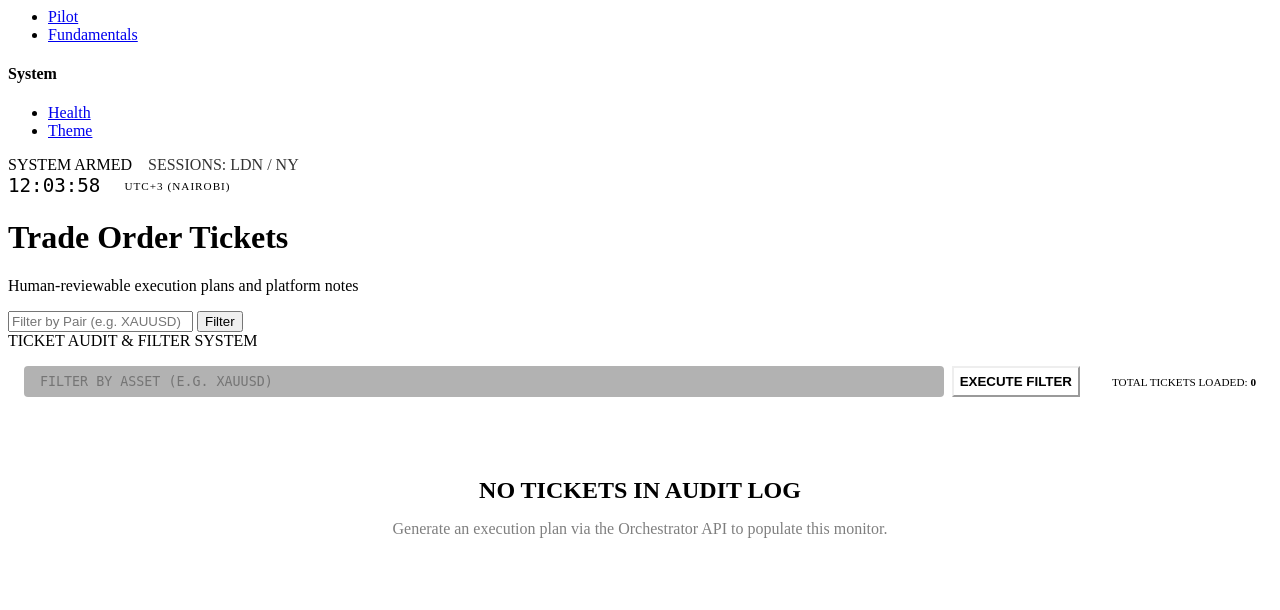
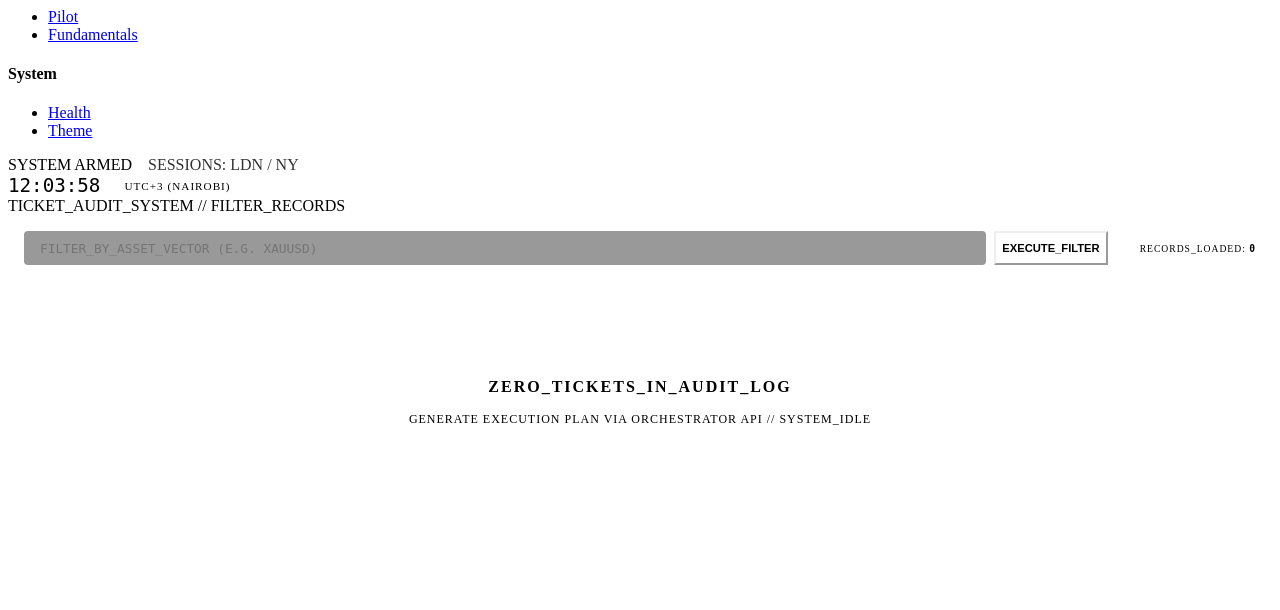
Before and after one commit to abuok/TH-TRADING-SYSTEM, a FastAPI app: template services/dashboard/templates/tickets.html in a window 1280 px wide. Shown: the part 300-910 px from the top of the page. After the commit the page ends 725 px from the top, so only its background shows below. Run offline with FastAPI, Linux system fonts and the light colour scheme; the template is opened without the code that fills it, so the values that code supplies are empty.

Commit message:
feat: add tickets dashboard page with filtering, detailed ticket views, and status indicators.

```diff
--- a/services/dashboard/templates/tickets.html
+++ b/services/dashboard/templates/tickets.html
@@ -1,144 +1,141 @@
 {% extends "base.html" %}
 
 {% block content %}
-<div class="header-section">
-    <div class="header-title">
-        <h1>Trade Order Tickets</h1>
-        <p>Human-reviewable execution plans and platform notes</p>
-    </div>
-    <div class="header-clock">
-        <form action="/dashboard/tickets" method="get" class="util-5fa1c6">
-            <input type="text" name="pair" placeholder="Filter by Pair (e.g. XAUUSD)" value="{{ selected_pair or '' }}"
-                class="util-922919">
-            <button type="submit" class="btn btn-primary util-0cf5a0">Filter</button>
-        </form>
-    </div>
-</div>
-
 <div class="hud-grid">
     <!-- Search & Filter Monitor -->
     <div class="hud-panel glass-panel col-span-12" data-hud-corner="top-left">
         <header class="hud-panel-header">
-            <div class="hud-panel-title">TICKET AUDIT & FILTER SYSTEM</div>
+            <div class="hud-panel-title">TICKET_AUDIT_SYSTEM // FILTER_RECORDS</div>
         </header>
-        <div style="padding: 1rem; display: flex; gap: 2rem; align-items: center;">
+        <div
+            style="padding: 1rem; display: flex; gap: 2rem; align-items: center; border-bottom: 1px solid rgba(255,255,255,0.05);">
             <form action="/dashboard/tickets" method="get" style="display: flex; gap: 0.5rem; flex-grow: 1;">
-                <input type="text" name="pair" placeholder="FILTER BY ASSET (E.G. XAUUSD)"
+                <input type="text" name="pair" placeholder="FILTER_BY_ASSET_VECTOR (E.G. XAUUSD)"
                     value="{{ selected_pair or '' }}"
-                    style="background: rgba(0,0,0,0.3); border: 1px solid var(--border-color); color: var(--text-main); padding: 0.5rem 1rem; border-radius: 4px; flex-grow: 1; font-family: monospace;">
+                    style="background: rgba(0,0,0,0.4); border: 1px solid var(--border-main); color: var(--text-main); padding: 0.6rem 1rem; border-radius: 4px; flex-grow: 1; font-family: monospace; font-size: 0.8rem; outline: none; border-left: 2px solid var(--accent-cyan);">
                 <button type="submit" class="btn btn-primary"
-                    style="background: var(--accent-cyan); border-color: var(--accent-cyan); color: #000; font-weight: 700;">EXECUTE
-                    FILTER</button>
+                    style="background: var(--accent-cyan); border-color: var(--accent-cyan); color: #000; font-weight: 900; font-size: 0.7rem;">EXECUTE_FILTER</button>
             </form>
-            <div style="font-size: 0.7rem; color: var(--text-muted); text-transform: uppercase;">
-                TOTAL TICKETS LOADED: <span style="color: var(--accent-yellow); font-weight: 700;">{{ tickets|length if
-                    tickets else 0 }}</span>
+            <div style="font-size: 0.6rem; color: var(--text-muted); text-transform: uppercase; letter-spacing: 1px;">
+                RECORDS_LOADED: <span style="color: var(--accent-yellow); font-weight: 900; font-family: monospace;">{{
+                    tickets|length if tickets else 0 }}</span>
             </div>
         </div>
     </div>
 
     {% if not tickets %}
-    <div class="hud-panel glass-panel col-span-12" style="padding: 4rem; text-align: center;">
-        <div style="font-size: 1.5rem; color: var(--accent-pink); font-weight: 800; margin-bottom: 1rem;">NO TICKETS IN
-            AUDIT LOG</div>
-        <div style="color: var(--text-muted); opacity: 0.5;">Generate an execution plan via the Orchestrator API to
-            populate this monitor.</div>
+    <div class="hud-panel glass-panel col-span-12" style="padding: 6rem; text-align: center;">
+        <div
+            style="font-size: 1rem; color: var(--accent-pink); font-weight: 900; margin-bottom: 1rem; letter-spacing: 2px;">
+            ZERO_TICKETS_IN_AUDIT_LOG</div>
+        <div style="color: var(--text-muted); font-size: 0.75rem; letter-spacing: 1px;">GENERATE EXECUTION PLAN VIA
+            ORCHESTRATOR API // SYSTEM_IDLE</div>
     </div>
     {% else %}
     {% for ticket in tickets %}
     <div class="hud-panel glass-panel col-span-12"
         data-hud-corner="{% if loop.last %}bottom-left{% else %}none{% endif %}"
-        style="border-left: 4px solid {{ 'var(--accent-green)' if ticket.status != 'BLOCKED' else 'var(--accent-pink)' }}; margin-bottom: 1rem;">
-        <header class="hud-panel-header">
+        style="border-left: 4px solid {{ 'var(--accent-green)' if ticket.status != 'BLOCKED' else 'var(--accent-pink)' }}; margin-bottom: 1.5rem; padding: 0;">
+        <header class="hud-panel-header" style="background: rgba(0,0,0,0.2);">
             <div style="display: flex; gap: 1rem; align-items: center;">
-                <div class="hud-panel-title">{{ ticket.pair }} // {{ ticket.direction }}</div>
-                <span class="badge {{ 'badge-success' if ticket.status != 'BLOCKED' else 'badge-danger' }}">{{
-                    ticket.status }}</span>
+                <div style="font-weight: 900; font-size: 1.25rem; color: var(--text-main);">{{ ticket.pair }} // {{
+                    ticket.direction }}</div>
+                <span class="badge"
+                    style="background: {{ 'rgba(39, 174, 96, 0.1)' if ticket.status != 'BLOCKED' else 'rgba(235, 47, 150, 0.1)' }}; color: {{ 'var(--accent-green)' if ticket.status != 'BLOCKED' else 'var(--accent-pink)' }}; border: 1px solid {{ 'var(--accent-green)' if ticket.status != 'BLOCKED' else 'var(--accent-pink)' }}; font-size: 0.55rem; font-weight: 900;">STATUS:
+                    {{ ticket.status }}</span>
 
                 {% if ticket.hindsight_status == 'DONE' and ticket.hindsight_outcome_label %}
-                {% set hs_class = '' %}
                 {% set hs_color = 'var(--text-muted)' %}
                 {% if ticket.hindsight_outcome_label == 'WIN' %}{% set hs_color = 'var(--accent-green)' %}
                 {% elif ticket.hindsight_outcome_label == 'LOSS' %}{% set hs_color = 'var(--accent-pink)' %}
                 {% elif ticket.hindsight_outcome_label == 'BE' %}{% set hs_color = 'var(--accent-yellow)' %}
                 {% endif %}
                 <span class="badge"
-                    style="border: 1px solid {{ hs_color }}; color: {{ hs_color }}; background: transparent;">
+                    style="border: 1px solid {{ hs_color }}; color: {{ hs_color }}; background: transparent; font-size: 0.55rem; font-weight: 900;">
                     HINDSIGHT: {{ ticket.hindsight_outcome_label }}
                     {% if ticket.hindsight_realized_r %}({{ "{:+.2f}".format(ticket.hindsight_realized_r) }}R){% endif
                     %}
                 </span>
                 {% endif %}
             </div>
-            <div style="font-family: monospace; font-size: 0.7rem; color: var(--text-muted);">
-                ID: {{ ticket.ticket_id }} | {{ ticket.created_at.strftime('%Y-%m-%d %H:%M:%S') }} EAT
+            <div style="font-family: monospace; font-size: 0.6rem; color: var(--text-muted); opacity: 0.7;">
+                IDENT: {{ ticket.ticket_id }} // {{ ticket.created_at.strftime('%Y-%m-%d %H:%M:%S') }} EAT
             </div>
         </header>
 
-        <div class="hud-scroll-body" style="padding: 1rem;">
+        <div style="padding: 1.25rem;">
             {% if ticket.status == 'BLOCKED' %}
             <div
-                style="background: rgba(235, 47, 150, 0.1); border: 1px solid var(--accent-pink); padding: 0.75rem; border-radius: 4px; margin-bottom: 1rem; color: var(--accent-pink); font-size: 0.85rem;">
-                <strong>BLOCK REASON:</strong> {{ ticket.block_reason }}
+                style="background: rgba(235, 47, 150, 0.05); border: 1px solid var(--accent-pink); padding: 0.75rem; border-radius: 4px; margin-bottom: 1.25rem; color: var(--accent-pink); font-size: 0.75rem; font-family: monospace; font-weight: 900; letter-spacing: 0.5px;">
+                DIAGNOSTIC_BLOCK: {{ ticket.block_reason }}
             </div>
             {% endif %}
 
-            <div style="display: grid; grid-template-columns: 2fr 3fr; gap: 1.5rem;">
+            <div style="display: grid; grid-template-columns: 2fr 3fr; gap: 2rem;">
                 <!-- Params & Execution Result -->
                 <div>
                     <div
                         style="display: grid; grid-template-columns: repeat(3, 1fr); gap: 1rem; margin-bottom: 1.5rem;">
                         <div class="hud-scanline"
-                            style="background: rgba(0,0,0,0.2); padding: 0.5rem; border-radius: 2px; border: 1px solid rgba(255,255,255,0.05);">
-                            <div style="font-size: 0.6rem; color: var(--text-muted);">ENTRY ({{ ticket.entry_type }})
-                            </div>
-                            <div style="font-family: monospace; font-weight: 700;">{{ "%.5f" |
-                                format(ticket.entry_price) }}</div>
+                            style="background: rgba(0,0,0,0.25); border: 1px solid rgba(255,255,255,0.05); padding: 0.6rem;">
+                            <div style="font-size: 0.5rem; color: var(--text-muted); text-transform: uppercase;">
+                                ENTRY_({{ ticket.entry_type }})</div>
+                            <div
+                                style="font-family: monospace; font-weight: 900; font-size: 1rem; color: var(--text-main);">
+                                {{ "%.5f" | format(ticket.entry_price) }}</div>
                         </div>
                         <div class="hud-scanline"
-                            style="background: rgba(0,0,0,0.2); padding: 0.5rem; border-radius: 2px; border: 1px solid rgba(255,255,255,0.05);">
-                            <div style="font-size: 0.6rem; color: var(--accent-pink);">STOP LOSS</div>
-                            <div style="font-family: monospace; font-weight: 700; color: var(--accent-pink);">{{ "%.5f"
-                                | format(ticket.stop_loss) }}</div>
+                            style="background: rgba(235, 47, 150, 0.03); border: 1px solid rgba(235, 47, 150, 0.1); padding: 0.6rem;">
+                            <div style="font-size: 0.5rem; color: var(--accent-pink); text-transform: uppercase;">
+                                STOP_LOSS</div>
+                            <div
+                                style="font-family: monospace; font-weight: 900; font-size: 1rem; color: var(--accent-pink);">
+                                {{ "%.5f" | format(ticket.stop_loss) }}</div>
                         </div>
                         <div class="hud-scanline"
-                            style="background: rgba(0,0,0,0.2); padding: 0.5rem; border-radius: 2px; border: 1px solid rgba(255,255,255,0.05);">
-                            <div style="font-size: 0.6rem; color: var(--accent-green);">TP ({{ "%.1f" |
-                                format(ticket.rr_tp1) }}R)</div>
-                            <div style="font-family: monospace; font-weight: 700; color: var(--accent-green);">{{ "%.5f"
-                                | format(ticket.take_profit_1) }}</div>
+                            style="background: rgba(39, 174, 96, 0.03); border: 1px solid rgba(39, 174, 96, 0.1); padding: 0.6rem;">
+                            <div style="font-size: 0.5rem; color: var(--accent-green); text-transform: uppercase;">
+                                TARGET_({{ "%.1f" | format(ticket.rr_tp1) }}R)</div>
+                            <div
+                                style="font-family: monospace; font-weight: 900; font-size: 1rem; color: var(--accent-green);">
+                                {{ "%.5f" | format(ticket.take_profit_1) }}</div>
                         </div>
                     </div>
 
                     {% if ticket.broker_trade_id %}
                     <div
-                        style="background: rgba(86, 204, 242, 0.05); border: 1px solid rgba(86, 204, 242, 0.2); padding: 0.75rem; border-radius: 4px; display: flex; justify-content: space-between; align-items: center;">
+                        style="background: rgba(86, 204, 242, 0.05); border: 1px solid rgba(86, 204, 242, 0.2); padding: 1rem; border-radius: 4px; display: flex; justify-content: space-between; align-items: center; border-left: 3px solid var(--accent-cyan);">
                         <div>
-                            <div style="font-size: 0.8rem; font-weight: 800; color: var(--accent-cyan);">LIVE EXECUTION
-                                MATCHED</div>
-                            <div style="font-size: 0.65rem; color: var(--text-muted); font-family: monospace;">MT5 ID:
-                                {{ ticket.broker_trade_id }} | {{ ticket.executed_at.strftime('%H:%M:%S') if
-                                ticket.executed_at else 'TIME PENDING' }}</div>
+                            <div
+                                style="font-size: 0.75rem; font-weight: 900; color: var(--accent-cyan); letter-spacing: 1px;">
+                                MT5_EXECUTION_MATCHED</div>
+                            <div
+                                style="font-size: 0.6rem; color: var(--text-muted); font-family: monospace; margin-top: 0.2rem;">
+                                BROKER_ID: {{ ticket.broker_trade_id }} // {{ ticket.executed_at.strftime('%H:%M:%S') if
+                                ticket.executed_at else 'PENDING' }}</div>
                         </div>
                         {% if ticket.realized_r is not none %}
                         <div style="text-align: right;">
                             <div
-                                style="font-size: 1.25rem; font-weight: 800; color: {{ 'var(--accent-green)' if ticket.realized_r >= 0 else 'var(--accent-pink)' }}; line-height: 1;">
+                                style="font-size: 1.5rem; font-weight: 900; color: {{ 'var(--accent-green)' if ticket.realized_r >= 0 else 'var(--accent-pink)' }}; line-height: 1;">
                                 {{ "{:+.2f}".format(ticket.realized_r) }}R</div>
-                            <div style="font-size: 0.6rem; color: var(--text-muted); text-transform: uppercase;">
-                                REALIZED</div>
+                            <div
+                                style="font-size: 0.55rem; color: var(--text-muted); text-transform: uppercase; font-weight: 800; opacity: 0.7;">
+                                REALIZED_VAL</div>
                         </div>
                         {% endif %}
                     </div>
                     {% endif %}
 
                     <div
-                        style="margin-top: 1rem; display: flex; justify-content: space-between; align-items: center; background: rgba(0,0,0,0.1); padding: 0.5rem 1rem; border-radius: 4px;">
-                        <div style="font-size: 0.8rem; font-weight: 700; color: var(--text-main);">{{ ticket.lot_size }}
-                            LOTS</div>
-                        <div style="font-size: 0.75rem; color: var(--text-muted);">RISK: <span
-                                style="color: var(--accent-yellow); font-weight: 700;">${{ ticket.risk_usd }}</span> ({{
-                            ticket.risk_pct }}%)</div>
+                        style="margin-top: 1rem; display: flex; justify-content: space-between; align-items: center; background: rgba(0,0,0,0.2); padding: 0.75rem 1rem; border-radius: 4px; border: 1px solid rgba(255,255,255,0.03);">
+                        <div
+                            style="font-size: 0.9rem; font-weight: 900; color: var(--text-main); font-family: monospace;">
+                            {{ ticket.lot_size }} LOTS</div>
+                        <div style="font-size: 0.7rem; color: var(--text-muted); font-weight: 700;">TOTAL_RISK: <span
+                                style="color: var(--accent-yellow); font-family: monospace;">${{ ticket.risk_usd
+                                }}</span> // <span style="color: var(--accent-yellow); font-family: monospace;">{{
+                                ticket.risk_pct }}%</span></div>
                     </div>
                 </div>
 
@@ -146,17 +143,18 @@
                 <div>
                     {% if ticket.status == 'APPROVED' %}
                     <div id="prep-panel-{{ ticket.ticket_id }}"
-                        style="background: rgba(39, 174, 96, 0.03); border: 1px solid rgba(39, 174, 96, 0.2); border-radius: 4px; padding: 0.75rem; margin-bottom: 1rem;">
+                        style="background: rgba(39, 174, 96, 0.03); border: 1px solid rgba(39, 174, 96, 0.2); border-radius: 4px; padding: 0.75rem; margin-bottom: 1.25rem;">
                         <div
-                            style="display: flex; justify-content: space-between; align-items: center; margin-bottom: 0.5rem; border-bottom: 1px solid rgba(255,255,255,0.05); padding-bottom: 0.25rem;">
-                            <div style="font-size: 0.8rem; font-weight: 800; color: var(--accent-green);">EXECUTION PREP
-                                ACTIVE</div>
+                            style="display: flex; justify-content: space-between; align-items: center; margin-bottom: 0.5rem; border-bottom: 1px solid rgba(255,255,255,0.05); padding-bottom: 0.4rem;">
+                            <div style="font-size: 0.75rem; font-weight: 900; color: var(--accent-green);">
+                                EXECUTION_PREP_ACTIVE</div>
                             <span id="timer-{{ ticket.ticket_id }}" class="badge"
-                                style="font-size: 0.6rem; border: 1px solid var(--accent-yellow); color: var(--accent-yellow);">LOADING...</span>
+                                style="font-size: 0.55rem; background: rgba(242, 201, 76, 0.1); border: 1px solid var(--accent-yellow); color: var(--accent-yellow); font-weight: 900;">SYNC...</span>
                         </div>
                         <div id="prep-content-{{ ticket.ticket_id }}">
-                            <div style="font-size: 0.7rem; color: var(--text-muted); padding: 0.5rem;">SYNCING PREFLIGHT
-                                DATA...</div>
+                            <div
+                                style="font-size: 0.65rem; color: var(--text-muted); padding: 0.5rem; font-family: monospace;">
+                                FETCHING_PREFLIGHT_TELEMETRY...</div>
                         </div>
                     </div>
                     <script>
@@ -168,8 +166,8 @@
                                     const content = document.getElementById('prep-content-{{ ticket.ticket_id }}');
                                     const timer = document.getElementById('timer-{{ ticket.ticket_id }}');
                                     timer.setAttribute('data-expiry', p.expires_at);
-                                    const checkHtml = p.preflight_checks.map(c => `<div style="display:flex; justify-content:space-between; margin-bottom: 0.25rem; font-size: 0.65rem;"><span style="color:var(--text-muted);">${c.name}</span><span class="badge ${c.status === 'PASS' ? 'badge-success' : 'badge-warning'}" style="font-size: 0.5rem;">${c.status}</span></div>`).join('');
-                                    content.innerHTML = `<div>${checkHtml}</div><code style="display:block; background:rgba(0,0,0,0.3); padding:0.4rem; font-size:0.65rem; color:var(--accent-cyan); margin-top:0.5rem; font-family:monospace; border-radius:2px; overflow:hidden; text-overflow:ellipsis;">MT5: ${p.platform_formats.mt5_text}</code>`;
+                                    const checkHtml = p.preflight_checks.map(c => `<div style="display:flex; justify-content:space-between; margin-bottom: 0.35rem; font-size: 0.65rem; font-family: monospace;"><span style="color:var(--text-muted); text-transform: uppercase;">${c.name}</span><span class="badge" style="background: ${c.status === 'PASS' ? 'rgba(39, 174, 96, 0.1)' : 'rgba(242, 201, 76, 0.1)'}; color: ${c.status === 'PASS' ? 'var(--accent-green)' : 'var(--accent-yellow)'}; border: 1px solid ${c.status === 'PASS' ? 'var(--accent-green)' : 'var(--accent-yellow)'}; font-size: 0.5rem; font-weight: 900; padding: 1px 6px;">${c.status}</span></div>`).join('');
+                                    content.innerHTML = `<div>${checkHtml}</div><div style="display:flex; gap:0.5rem; align-items:center; margin-top:0.75rem;"><code style="display:block; background:rgba(0,0,0,0.4); padding:0.5rem; font-size:0.65rem; color:var(--accent-cyan); border:1px solid rgba(86, 204, 242, 0.2); border-radius:2px; overflow:hidden; text-overflow:ellipsis; font-family:monospace; flex-grow: 1;">MT5: ${p.platform_formats.mt5_text}</code><button onclick="copyToClipboard('${p.platform_formats.mt5_text}')" class="btn btn-secondary btn-tiny">COPY</button></div>`;
                                 } else { document.getElementById('prep-panel-{{ ticket.ticket_id }}').style.display = 'none'; }
                             } catch (e) { console.error(e); }
                         })();
@@ -178,21 +176,19 @@
 
                     <!-- Platform Notes Section -->
                     <div
-                        style="background: rgba(255,255,255,0.02); border: 1px solid rgba(255,255,255,0.05); border-radius: 4px; padding: 0.75rem;">
+                        style="background: rgba(255,255,255,0.02); border: 1px solid rgba(255,255,255,0.05); border-radius: 4px; padding: 1rem;">
                         <div
-                            style="display: flex; justify-content: space-between; align-items: center; margin-bottom: 0.5rem;">
-                            <div style="font-size: 0.7rem; color: var(--text-muted); text-transform: uppercase;">
-                                PLATFORM NOTES LOG</div>
-                            <div style="display: flex; gap: 0.25rem;">
-                                <button onclick="copyText('mt5-{{ ticket.ticket_id }}', 'MT5 Copied')"
-                                    class="btn btn-secondary btn-small"
-                                    style="font-size: 0.6rem; padding: 2px 6px;">MT5</button>
-                                <button onclick="copyText('ctrader-{{ ticket.ticket_id }}', 'cTrader Copied')"
-                                    class="btn btn-secondary btn-small"
-                                    style="font-size: 0.6rem; padding: 2px 6px;">cTrader</button>
-                                <button onclick="copyText('json-{{ ticket.ticket_id }}', 'JSON Copied')"
-                                    class="btn btn-secondary btn-small"
-                                    style="font-size: 0.6rem; padding: 2px 6px;">JSON</button>
+                            style="display: flex; justify-content: space-between; align-items: center; margin-bottom: 0.75rem;">
+                            <div
+                                style="font-size: 0.6rem; color: var(--text-muted); text-transform: uppercase; letter-spacing: 1px;">
+                                PLATFORM_NOTES_BRIDGE</div>
+                            <div style="display: flex; gap: 0.5rem;">
+                                <button onclick="copyText('mt5-{{ ticket.ticket_id }}', 'MT5_VECTOR_COPIED')"
+                                    class="btn btn-secondary btn-tiny">MT5</button>
+                                <button onclick="copyText('ctrader-{{ ticket.ticket_id }}', 'CTRADER_VECTOR_COPIED')"
+                                    class="btn btn-secondary btn-tiny">CTR</button>
+                                <button onclick="copyText('json-{{ ticket.ticket_id }}', 'JSON_AUDIT_COPIED')"
+                                    class="btn btn-secondary btn-tiny">JSON</button>
                             </div>
                         </div>
                         <div style="height: 0; overflow: hidden; position: absolute;">
@@ -201,9 +197,9 @@
                             <textarea id="json-{{ ticket.ticket_id }}">{{ ticket.model_dump_json(indent=2) }}</textarea>
                         </div>
                         <div
-                            style="font-size: 0.65rem; color: var(--text-muted); font-family: monospace; opacity: 0.6; line-height: 1.4;">
-                            * Click buttons above to copy execution strings for MetaTrader 5 or cTrader to your
-                            clipboard. Audit JSON data also available.
+                            style="font-size: 0.6rem; color: var(--text-muted); font-family: monospace; opacity: 0.5; line-height: 1.5;">
+                            * SYSTEM_INSTRUCTION: COPY VECTORS TO MT5 OR CTRADER FOR EXECUTION AUDIT. JSON DATA
+                            AVAILABLE FOR FORENSIC REVIEW.
                         </div>
                     </div>
                 </div>
@@ -213,6 +209,43 @@
     {% endfor %}
     {% endif %}
 </div>
+
+<script>
+    function startTimers() {
+        if (window.timerInterval) clearInterval(window.timerInterval);
+        window.timerInterval = setInterval(() => {
+            const now = new Date();
+            document.querySelectorAll('[data-expiry]').forEach(el => {
+                const expiry = new Date(el.getAttribute('data-expiry'));
+                const diff = Math.floor((expiry - now) / 1000);
+
+                if (diff <= 0) {
+                    el.innerText = "EXPIRED";
+                    el.style.color = "var(--accent-pink)";
+                    el.style.borderColor = "var(--accent-pink)";
+                } else {
+                    const m = Math.floor(diff / 60);
+                    const s = diff % 60;
+                    el.innerText = `TTL: ${m}m ${s.toString().padStart(2, '0')}s`;
+                }
+            });
+        }, 1000);
+    }
+    startTimers();
+
+    function copyText(id, msg) {
+        const text = document.getElementById(id).value;
+        navigator.clipboard.writeText(text).then(() => {
+            alert(msg);
+        });
+    }
+
+    function copyToClipboard(text) {
+        navigator.clipboard.writeText(text).then(() => {
+            alert('VECTOR_COPIED');
+        });
+    }
+</script>
 
 <script>
     function startTimers() {
```
